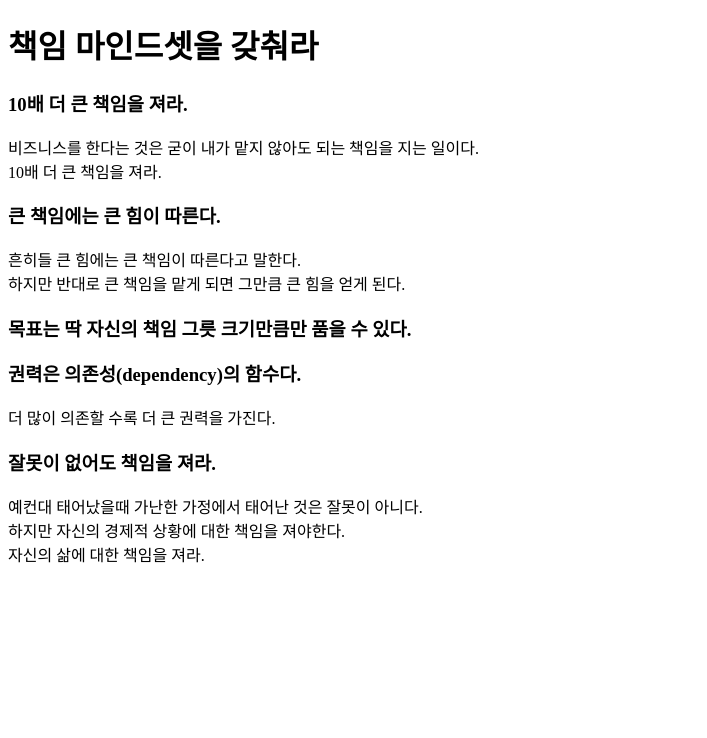
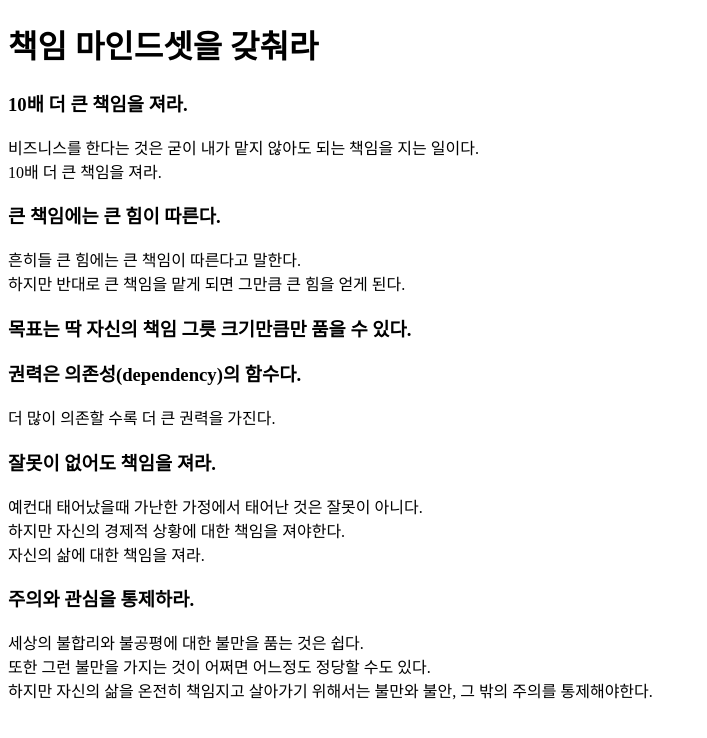
Before and after one commit to sysmae/principles, a Next.js app: page /life/mindset/4 in a window 1280 px wide. Shown: the top 738 px of the page, without its empty margins (0-707 px from the left). Built offline with nearby package versions, Linux system fonts and the light colour scheme.

Commit message:
에너지와 휴식 연관, 책임 마인드셋에 주의에 대한 책임 추가

```diff
--- a/pages/life/energy.mdx
+++ b/pages/life/energy.mdx
@@ -17,6 +17,10 @@
 에너지 탱크는 쓰기만 해서는 채워지지 않는다.\
 에너지 탱크를 채우기 위해 [숙면](/life/energy/3/1)하고, [잘 먹어](/life/energy/3/2)야 한다.
 
+### [충만한 휴식](/life/rest)과 함께 하라
+
+
+
 ### 인생의 대부분의 문제는 몸의 문제다.(더 시스템)
 
 먼저 식단에 집중해서 올바른 식습관을 갖춰라. 그래야 운동하고 싶은 에너지가 충분히 생겨난다. 운동을 하면 에너지가 더욱 향상되고, 그러면 당신은 더욱 생산적이고, 창의적이고, 긍정적으로 변화해 다른 사람들의 호감을 사게 되고, 살면서 마주치는 작은 장애물 정도는 가볍게 넘을 수 있다. 자신의 개인적 에너지를 최적화했다면 이제 남은 것은 운이다. 운을 직접 통제할 수는 없지만, 승산이 없는 전략에서 승산이 높은 전략으로 옮겨갈 수는 있다.
--- a/pages/life/mindset/4.mdx
+++ b/pages/life/mindset/4.mdx
@@ -21,3 +21,9 @@
 예컨대 태어났을때 가난한 가정에서 태어난 것은 잘못이 아니다.\
 하지만 자신의 경제적 상황에 대한 책임을 져야한다.\
 자신의 삶에 대한 책임을 져라.
+
+### 주의와 관심을 통제하라.
+
+세상의 불합리와 불공평에 대한 불만을 품는 것은 쉽다.\
+또한 그런 불만을 가지는 것이 어쩌면 어느정도 정당할 수도 있다.\
+하지만 자신의 삶을 온전히 책임지고 살아가기 위해서는 불만와 불안, 그 밖의 주의를 통제해야한다.
```
